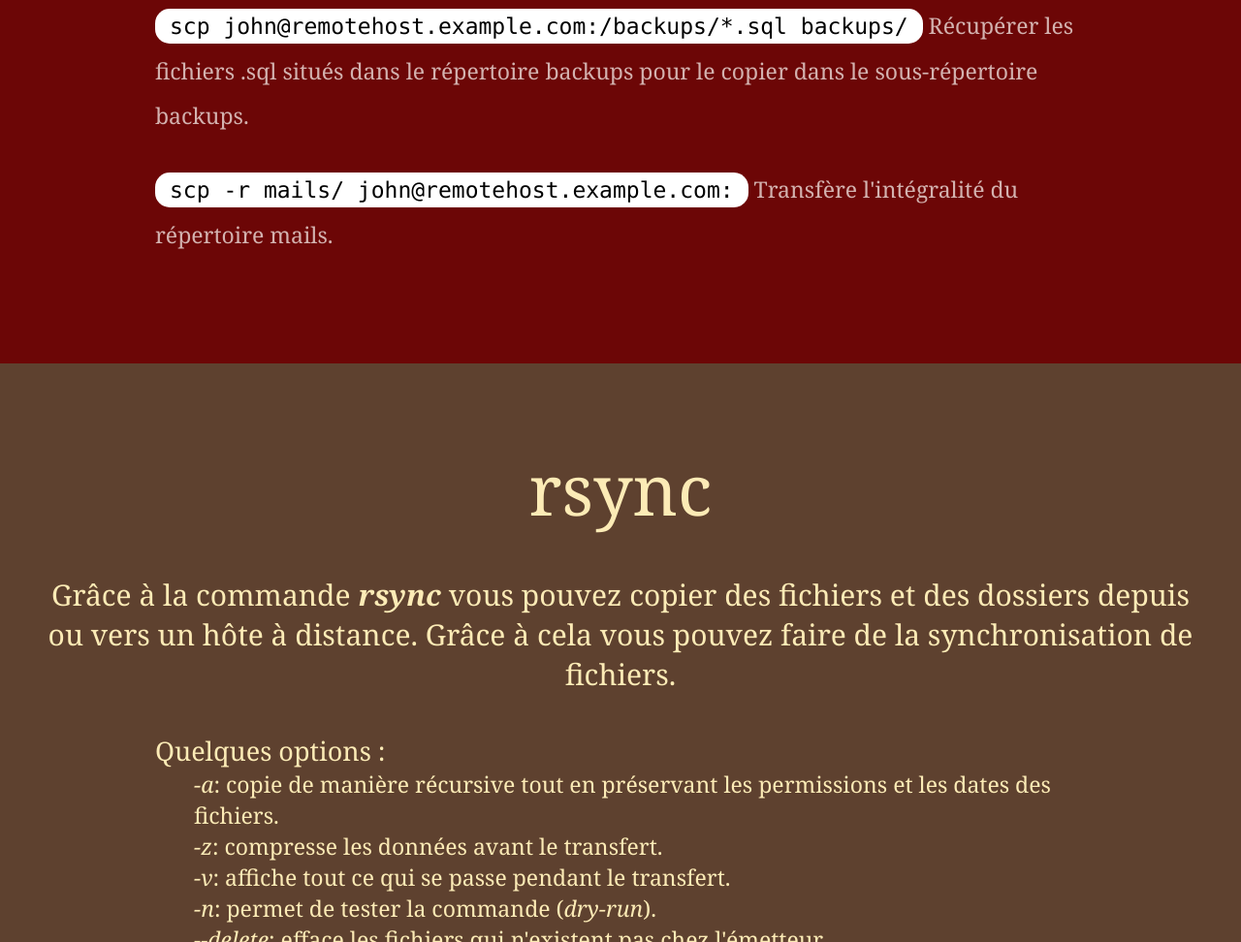
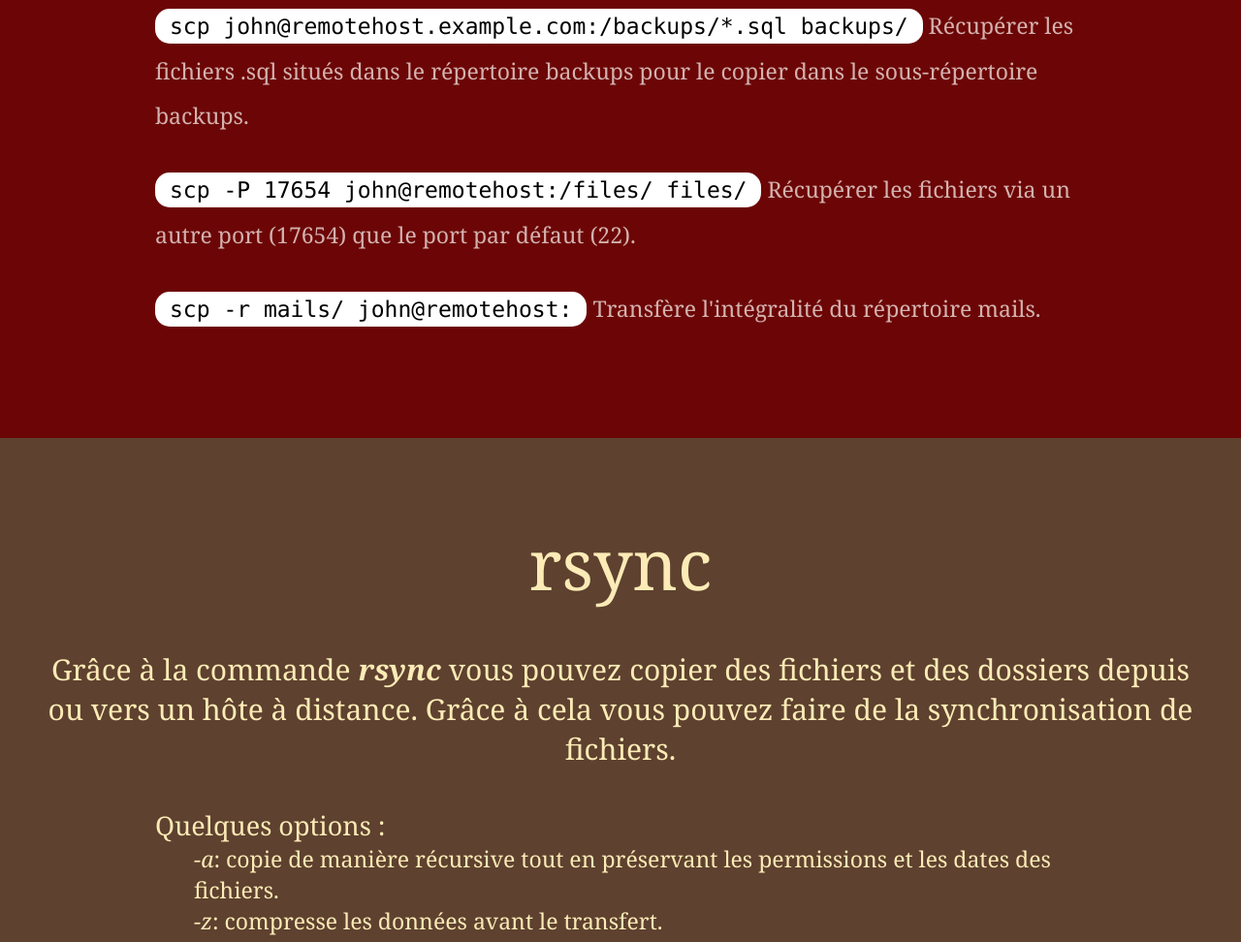
Before and after one commit to JulienD/linux-cheatsheet, a plain HTML site: page index.html in a window 1280 px wide. Shown: the part 9330-10302 px from the top of the page at 97% size. Drawn offline with Linux system fonts and the light colour scheme; a script that the page names is missing; a web font is replaced by a local one.

Commit message:
Update index.html
Updated scp command. Added -P option

```diff
--- a/index.html
+++ b/index.html
@@ -177,7 +177,8 @@
     <p><code>scp foo.txt john@remotehost.example.com:</code> Transfère le fichier foo.txt situé dans le répertoire courant vers le home du compte john de la machine remotehost.example.com.</p>
     <p><code>scp john@remotehost.example.com:foo.txt ./</code> Récupère le fichier foo.txt situé dans le home du répertoire du compte john pour le copier dans le répertoire courant.</p>
     <p><code>scp john@remotehost.example.com:/backups/*.sql backups/</code> Récupérer les fichiers .sql situés dans le répertoire backups pour le copier dans le sous-répertoire backups.</p>
-    <p><code>scp -r mails/ john@remotehost.example.com:</code> Transfère l'intégralité du répertoire mails.</p>
+    <p><code>scp -P 17654 john@remotehost:/files/ files/</code> Récupérer les fichiers via un autre port (17654) que le port par défaut (22).</p>
+    <p><code>scp -r mails/ john@remotehost:</code> Transfère l'intégralité du répertoire mails.</p>
   </div>
 
   <div id="rsync" class="block block-rsync brown">
```
